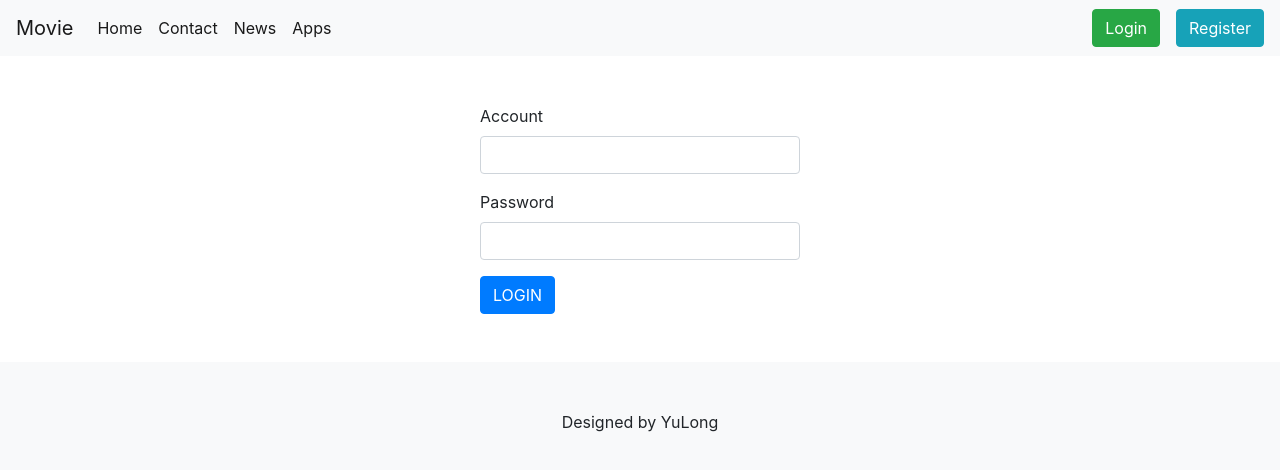
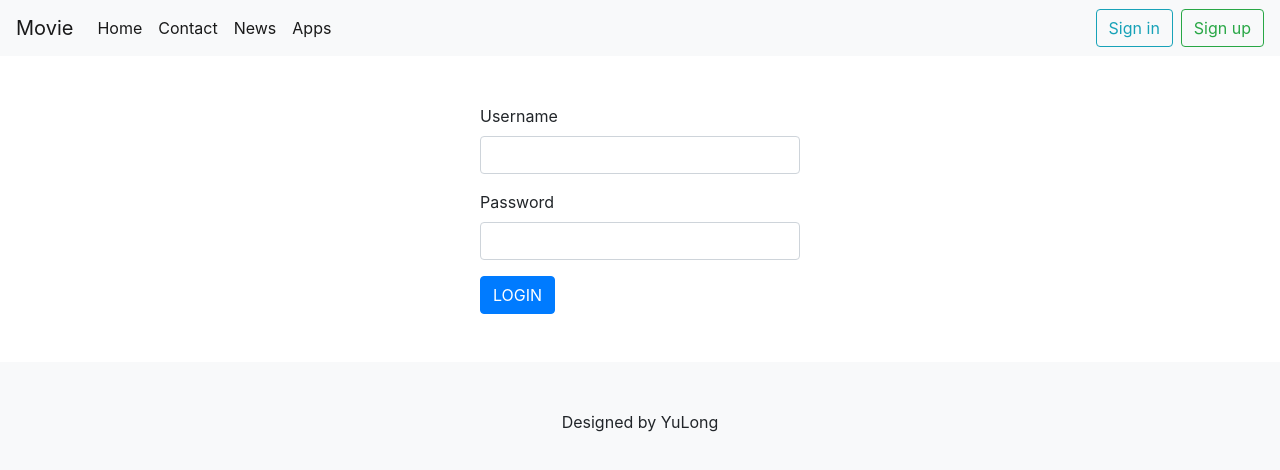
Before and after one commit to GumayuLong/Capstone-React, a React (Create React App) app: page /login in a window 1280 px wide. Shown: the top 470 px of the page. Built offline with nearby package versions, Linux system fonts and the light colour scheme.

Commit message:
processing sign in

```diff
--- a/src/components/Header/Header.jsx
+++ b/src/components/Header/Header.jsx
@@ -1,9 +1,57 @@
-import React from 'react'
-import { NavLink, useNavigate } from 'react-router-dom';
+import React from "react";
+import { useDispatch, useSelector } from "react-redux";
+import { NavLink, useNavigate } from "react-router-dom";
+import { setUserInfoAction } from "../../store/actions/userAction";
 
 export default function Header() {
-    const navigate = useNavigate();
-  return (
+	const dispatch = useDispatch();
+	const userState = useSelector((state) => state.userReducer);
+	const navigate = useNavigate();
+	const renderContent = () => {
+		// CHƯA ĐĂNG NHẬP USER INFO = NULL
+		if (!userState.userInfo) {
+			return (
+				<>
+					<button
+						onClick={() => navigate("/login")}
+						className="btn btn-outline-info my-2 my-sm-0 mr-2"
+						>
+						Sign in
+					</button>
+					<button
+						onClick={() => navigate("/register")}
+						className="btn btn-outline-success my-2 my-sm-0"
+						type="sumit"
+					>
+						Sign up
+					</button>
+				</>
+			);
+		}
+
+		// ĐÃ ĐĂNG NHẬP
+		else {
+			return (
+				<>
+					<span>Hello {userState.userInfo.hoTen}</span>
+					<button
+						onClick={handleLogout}
+						className=" ml-3 btn btn-danger"
+					>
+						LOGOUT
+					</button>
+				</>
+			);
+		}
+	};
+
+	const handleLogout = () => {
+		localStorage.removeItem("USER_INFO");
+		dispatch(setUserInfoAction(null));
+		navigate("/");
+	};
+
+	return (
 		<div>
 			{/* Header */}
 			<nav className="navbar navbar-expand-sm navbar-light bg-light">
@@ -31,19 +79,19 @@ export default function Header() {
 							</NavLink>
 						</li>
 						<li className="nav-item active">
-							<a className="nav-link" href='#'>
+							<a className="nav-link" href="#">
 								{" "}
 								Contact{" "}
 							</a>
 						</li>
 						<li className="nav-item active">
-							<a className="nav-link" href='#'>
+							<a className="nav-link" href="#">
 								{" "}
 								News{" "}
 							</a>
 						</li>
 						<li className="nav-item active">
-							<a className="nav-link" href='#'>
+							<a className="nav-link" href="#">
 								{" "}
 								Apps{" "}
 							</a>
@@ -55,12 +103,9 @@ export default function Header() {
 							</NavLink>
 						</li> */}
 					</ul>
-					<div className="ml-auto">
-                        <button className='btn btn-success' onClick={() => {return navigate("/login")}}>Login</button>
-                        <button className='btn btn-info ml-3' onClick={() => navigate("/register")}>Register</button>
-                    </div>
+					<div className="ml-auto">{renderContent()}</div>
 				</div>
 			</nav>
 		</div>
-  );
+	);
 }
--- a/src/pages/Home/Home.jsx
+++ b/src/pages/Home/Home.jsx
@@ -36,6 +36,7 @@ export default function Home() {
   };
 
   const renderMovieList = () => {
+    console.log(movieList)
     return movieList.map((element) => {
       return (
 			<div key={element.id} className="col-3">
@@ -53,17 +54,21 @@ export default function Home() {
 						<h5 className="card-title">{element.tenPhim}</h5>
 						<div className="button-group">
 							<button
-                  onClick={() => navigate(`/movie-detail`)}
+								onClick={() =>
+									navigate(`/movie-detail/${element.maPhim}`)
+								}
 								className="btn btn-info w-50"
 							>
 								XEM CHI TIẾT
 							</button>
-                <button
-                  onClick={() => navigate(`/booking`)}
+							{/* <button
+								onClick={() =>
+									navigate(`/booking/${element.maLichChieu}`)
+								}
 								className="btn btn-warning w-50"
 							>
 								BOOKING
-                </button>
+							</button> */}
 						</div>
 					</div>
 				</div>
--- a/src/pages/Login/Login.jsx
+++ b/src/pages/Login/Login.jsx
@@ -1,13 +1,43 @@
-import React from 'react'
+import React, { useState } from "react";
+import { userService } from "../../services/user";
+import { useDispatch } from "react-redux";
+import { setUserInfoAction } from "../../store/actions/userAction";
+import { useNavigate } from "react-router";
 
 export default function Login() {
-  return (
+	const navigate = useNavigate();
+	const dispatch = useDispatch();
+
+	const [state, setState] = useState({
+		taiKhoan: "",
+		matKhau: "",
+	});
+
+	const handleChange = (event) => {
+		// console.log(event);
+		setState({
+			...state,
+			[event.target.name]: event.target.value,
+		});
+	};
+
+	const handleSubmit = async (event) => {
+		event.preventDefault();
+		// console.log(state);
+		const result = await userService.loginApi(state);
+		localStorage.setItem("USER_INFO", JSON.stringify(result.data.content));
+		dispatch(setUserInfoAction(result.data.content));
+		// console.log(result);
+		navigate("/");
+	};
+
+	return (
 		<div className="w-25 mx-auto py-5">
-			<form>
+			<form onSubmit={handleSubmit}>
 				<div className="form-group">
-					<label htmlFor="">Account</label>
+					<label htmlFor="">Username</label>
 					<input
-
+						onChange={handleChange}
 						name="taiKhoan"
 						type="text"
 						className="form-control"
@@ -16,14 +46,14 @@ export default function Login() {
 				<div className="form-group">
 					<label htmlFor="">Password</label>
 					<input
-
+						onChange={handleChange}
 						name="matKhau"
-						type="text"
+						type="password"
 						className="form-control"
 					/>
 				</div>
 				<button className="btn btn-primary">LOGIN</button>
 			</form>
 		</div>
-  );
+	);
 }
--- a/src/services/user.js
+++ b/src/services/user.js
@@ -0,0 +1,13 @@
+import { request } from "../configs/api";
+
+class UserService {
+	loginApi(data) {
+		return request({
+			url: `/QuanLyNguoiDung/DangNhap`,
+			method: "POST",
+			data,
+		});
+	}
+}
+
+export const userService = new UserService();
--- a/src/store/actions/userAction.js
+++ b/src/store/actions/userAction.js
@@ -1,6 +1,8 @@
+import { SET_USER_INFO } from "../types/userType";
+
 export const setUserInfoAction = (data) => {
-    return {
-		type: "USER_INFO",
+	return {
+		type: SET_USER_INFO,
 		payload: data,
 	};
 };
--- a/src/store/reducers/userReducer.js
+++ b/src/store/reducers/userReducer.js
@@ -1,11 +1,22 @@
-const DEFAULT_STATE = {};
+import { SET_USER_INFO } from "../types/userType";
+
+const DEFAULT_STATE = {
+	userInfo: null,
+};
+
+const stringify = localStorage.getItem("USER_INFO");
+
+if (stringify) {
+	DEFAULT_STATE.userInfo = JSON.parse(stringify);
+}
 
 export const userReducer = (state = DEFAULT_STATE, action) => {
-    switch (action.type) {
-        case "USER_INFO":
-            break;
-        default:
-            break;
-    }
-    return {...state};
+	switch (action.type) {
+		case SET_USER_INFO:
+			state.userInfo = action.payload;
+			break;
+		default:
+			break;
+	}
+	return { ...state };
 };
--- /dev/null
+++ b/src/store/types/userType.js
@@ -0,0 +1 @@
+export const SET_USER_INFO = "SET_USER_INFO";
```
Lines whose indentation alone changed are shown as unchanged.
